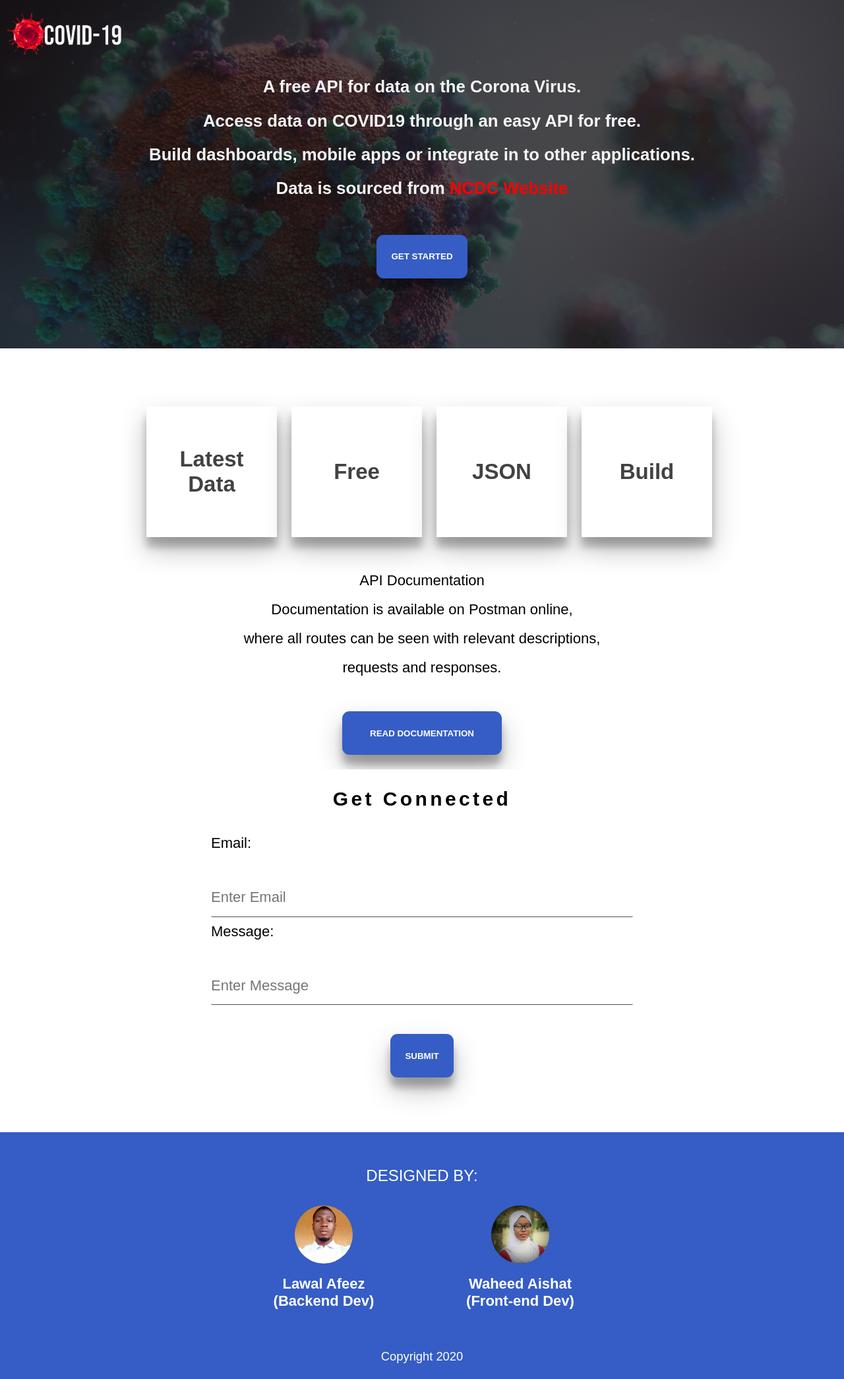
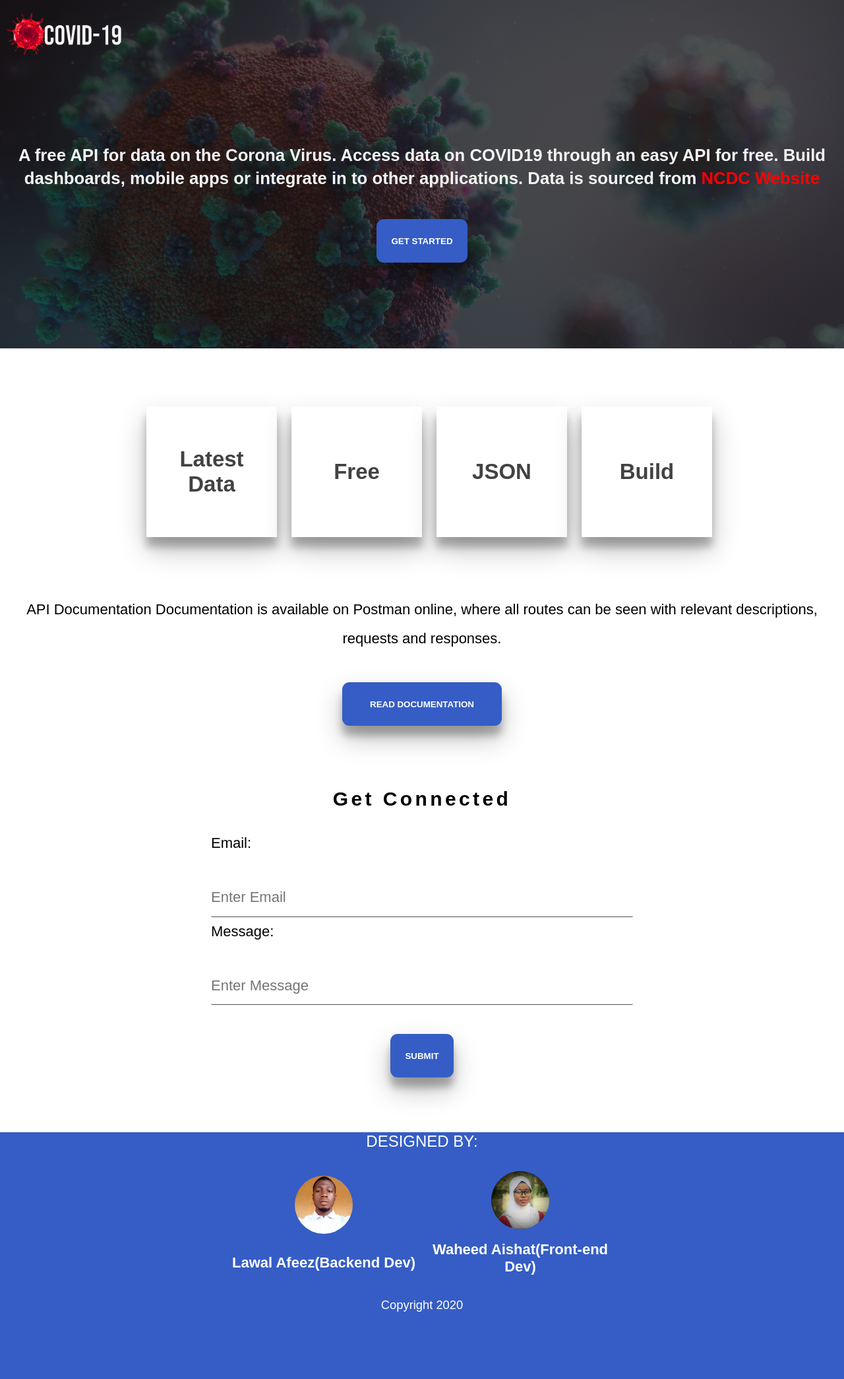
Before and after one commit to aishat001/CovidNg, a Django app: page / in a window 1280 px wide. Shown: the whole page at 66% size. Run offline with Django 3.2, Linux system fonts and the light colour scheme; parts of the project's set-up code (start-up, migrations or seed data) failed here and were passed over; some libraries are stand-ins or nearby versions.

Commit message:
updating homePage

```diff
--- a/homepage/templates/home.html
+++ b/homepage/templates/home.html
@@ -264,9 +264,16 @@
     }
     .rec {margin-left: .5rem;}
     form {width: 90%;}
-    div.image{justify-content: flex-end;height: 25rem;}
+    div.image{justify-content: flex-end;height: 25rem;padding:.8rem;}
     .profile {
         width: 100%;}
+}
+ h3 {
+     line-height: 35px;
+    margin-top: 4rem;
+ }
+ br {
+     display:none;
 }
 .red{
     color: red;
```
